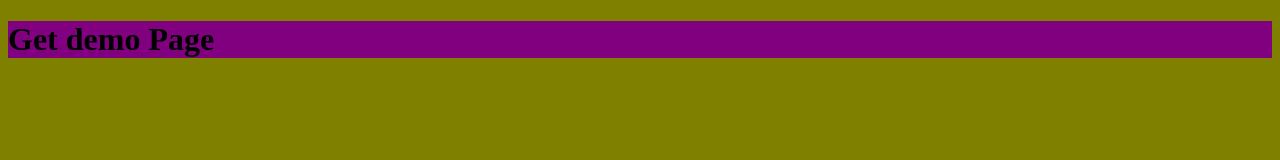
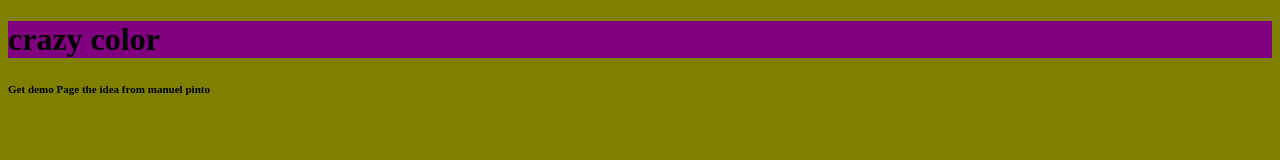
Before and after one commit to AlneelIbrahim/practice, a plain HTML site: page index.html in a window 1280 px wide. Drawn offline with Linux system fonts and the light colour scheme.

Commit message:
new text small

```diff
--- a/index.html
+++ b/index.html
@@ -8,8 +8,13 @@
 	<link rel="stylesheet" href="style.css">
 </head>
 <body>
-<h1> Get demo Page</h1>
 
+<div class="container">
+<h1>crazy color</h1>
+<h5> <small>Get demo Page the idea from manuel pinto</small>
+<a href="https://manuelpinto.in" target="_blank"></a></h5>
+
+</div>
 <script src="app.js"></script>
 
 
```
